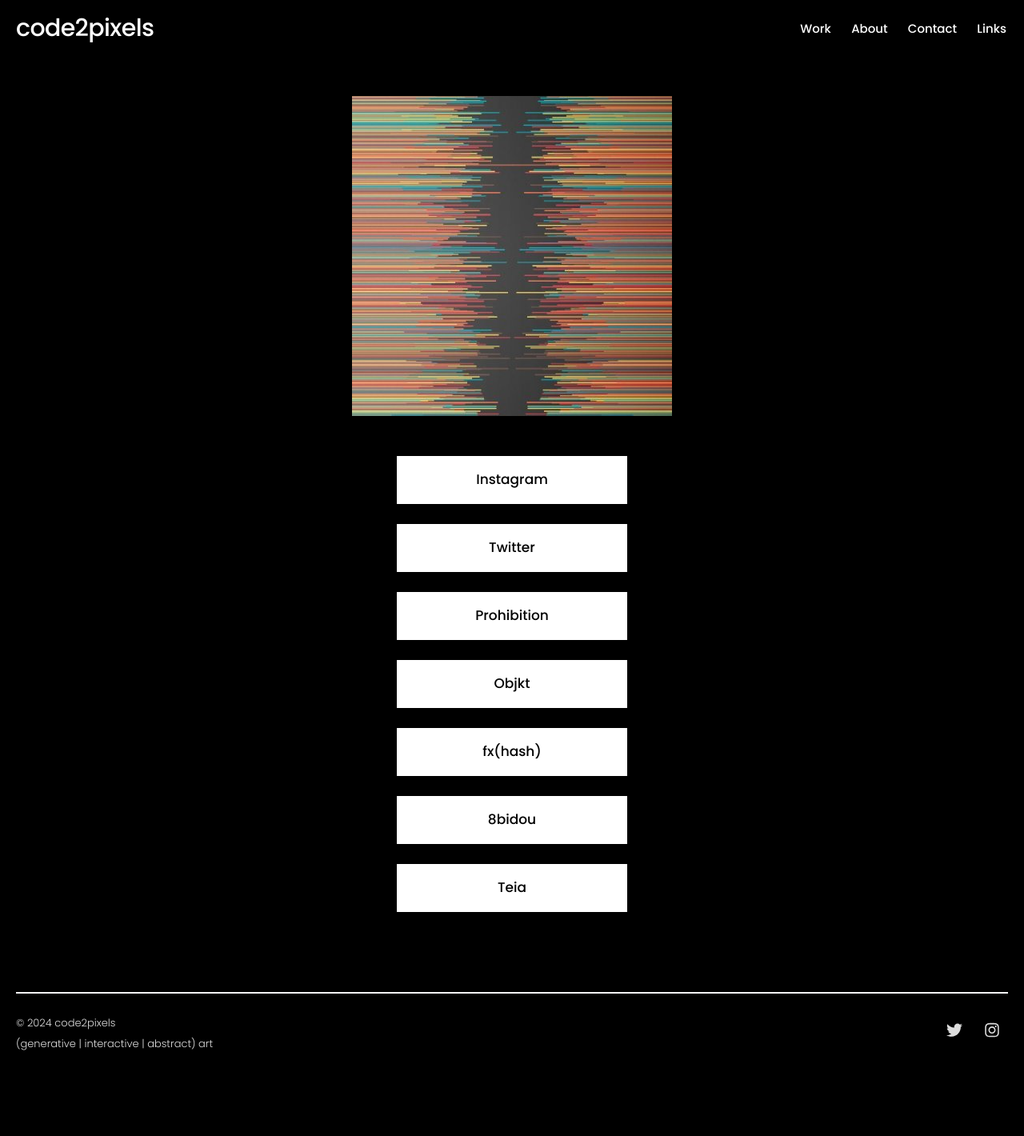
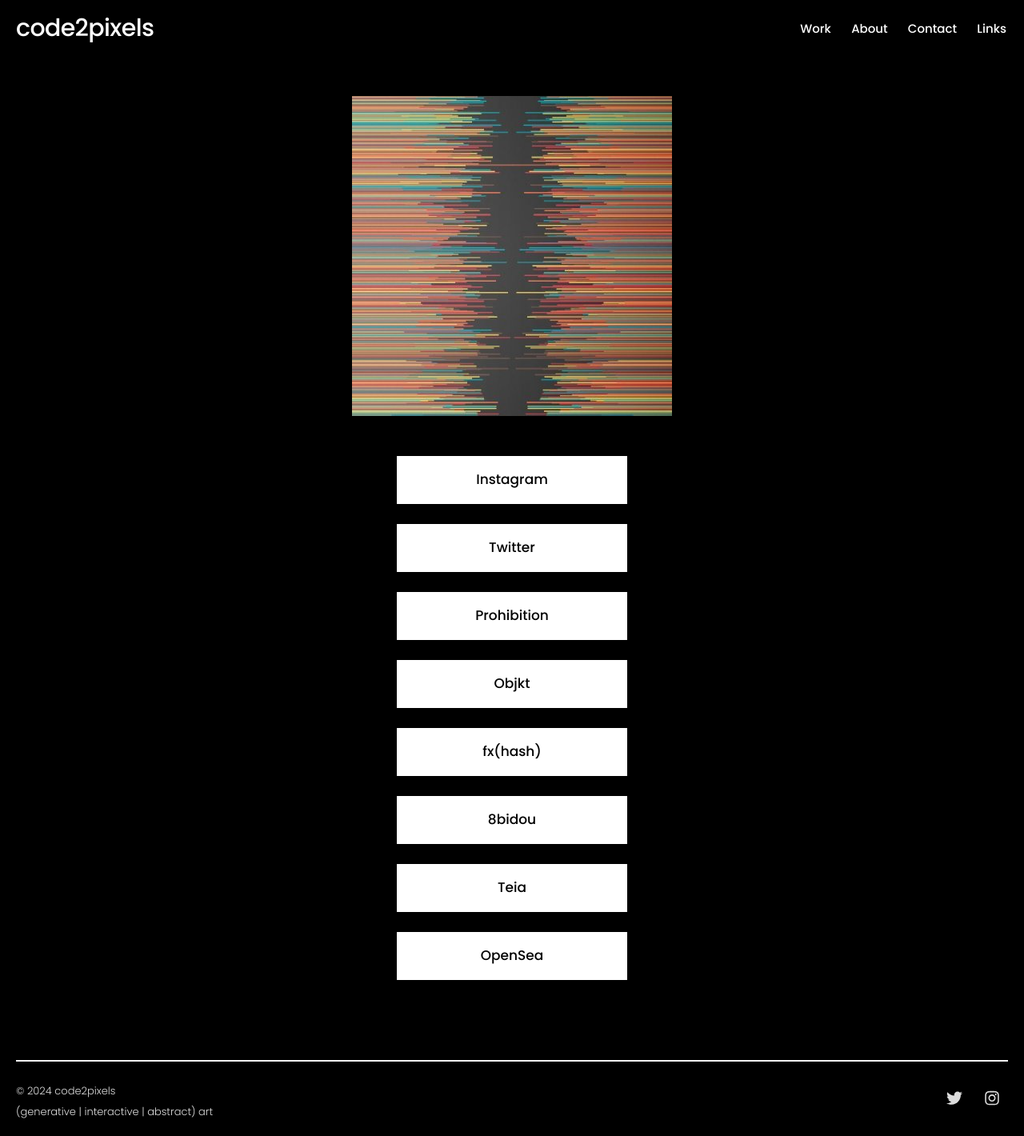
Before and after one commit to code2pixels-genart/code2pixels.xyz, a Jekyll site: the page built from _pages/links.md, in a window 1280 px wide. Shown: the whole page at 80% size. Built offline with Jekyll 4.4.1, drawn with Linux system fonts in a browser that asks for light colours; nearby versions of some CDN libraries; before the commit the page ends 1335 px from its top, so only the background shows below that.

Commit message:
Added OpenSea to links

```diff
--- a/_data/settings.yml
+++ b/_data/settings.yml
@@ -76,6 +76,8 @@ links:
     url: 'https://8x8.teztok.com/user/tz1YinhT4JT3ngF9pMYBySNVrWDYhLNEfsYE'
   - title: "Teia"
     url: 'https://www.teia.art/code2pixels'
+  - title: "OpenSea"
+    url: 'https://opensea.io/code2pixels'
 
 light_color_settings:
   background_color: '#ffffff'
```
